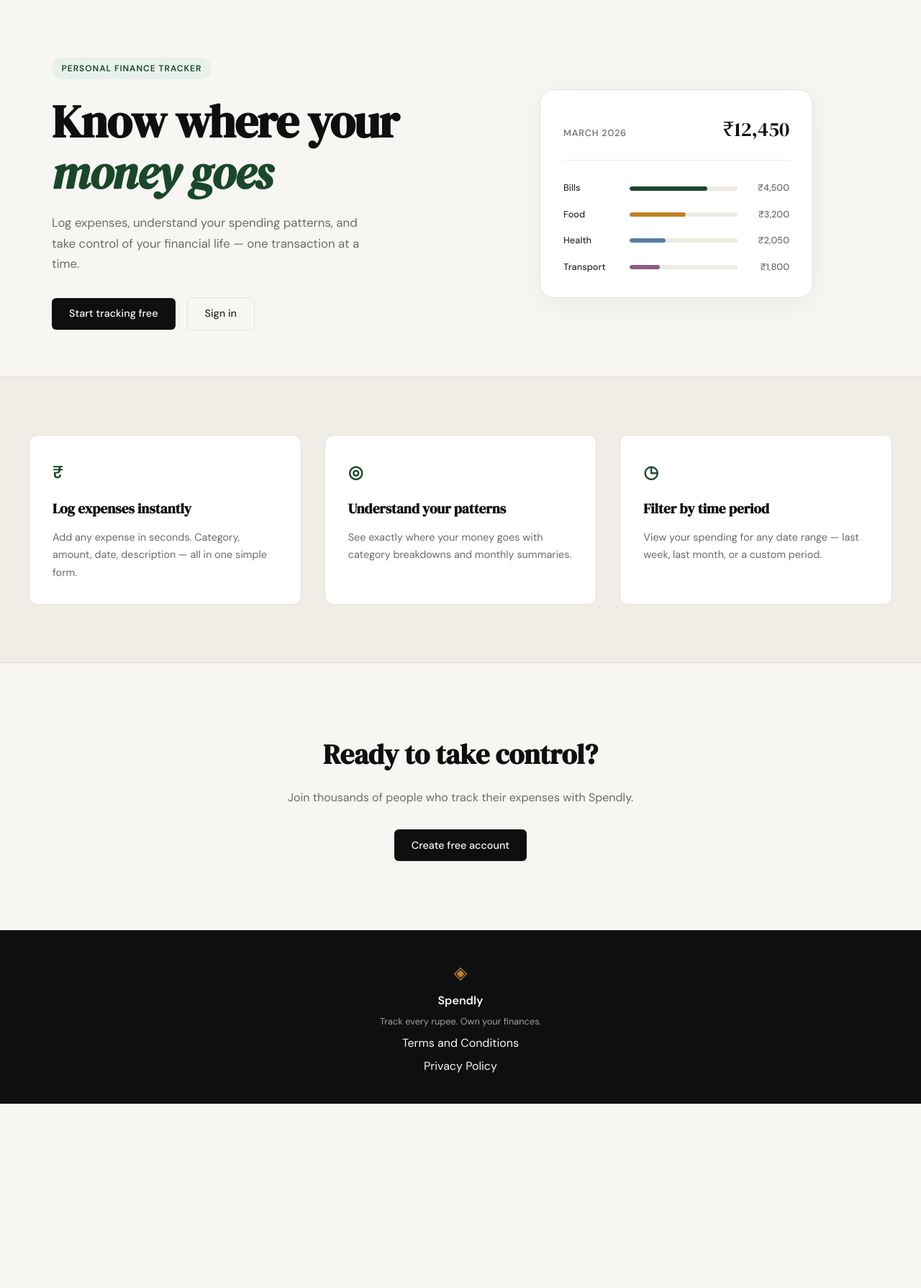
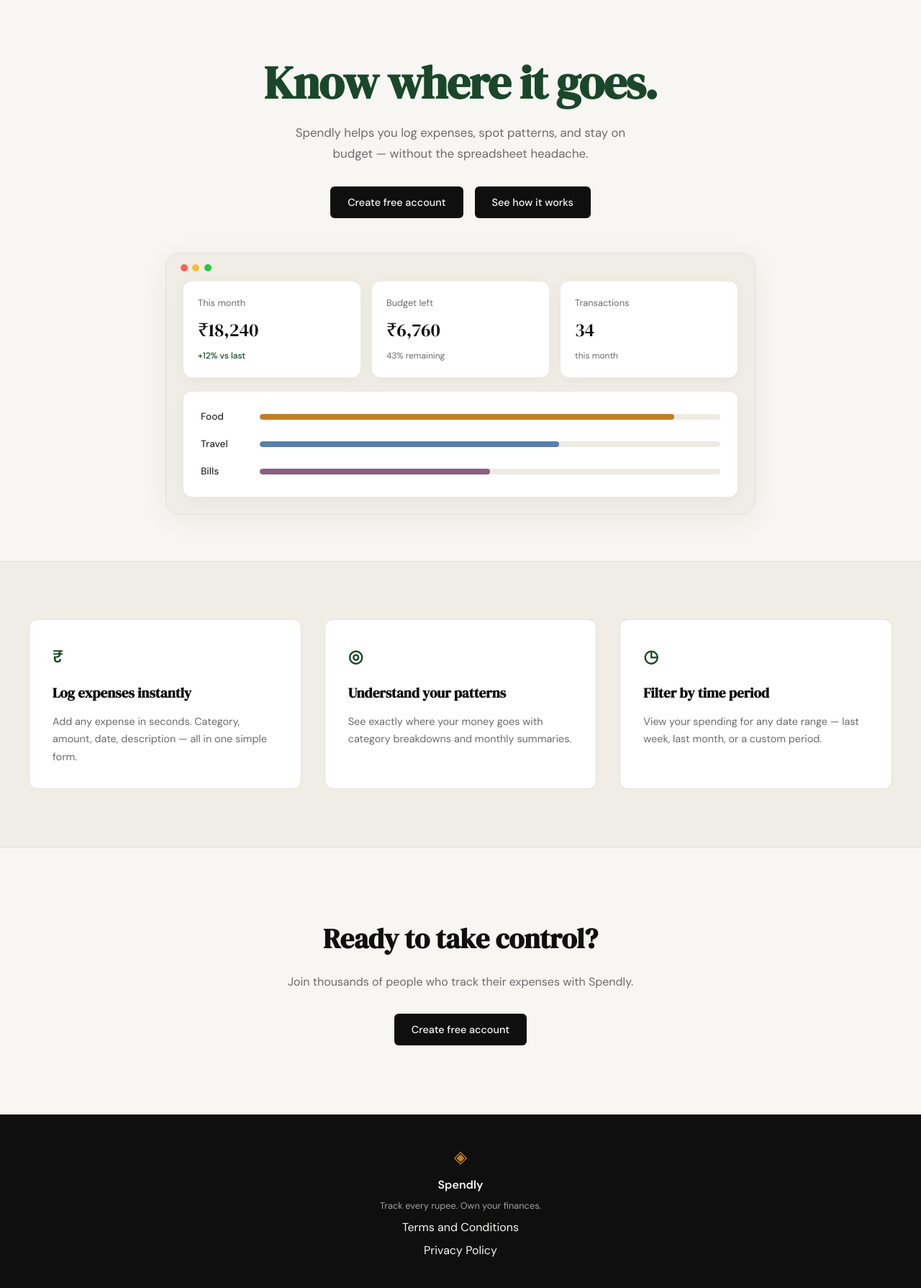
Before and after one commit to Aayush080/Spendly, a Flask app: page / in a window 1280 px wide. Shown: the part 61-1850 px from the top of the page at 72% size. Before the commit the page ends 1594 px from the top, so only its background shows below. Run offline with Flask 3, Linux system fonts and the light colour scheme.

Commit message:
Landing page improved

```diff
--- a/static/css/style.css
+++ b/static/css/style.css
@@ -125,25 +125,19 @@ a { color: inherit; text-decoration: none; }
 
 .hero {
     padding: 5rem 2rem 4rem;
-    display: grid;
-    grid-template-columns: 1fr 1fr;
-    gap: 4rem;
+    display: flex;
+    flex-direction: column;
     align-items: center;
+    gap: 3rem;
     max-width: var(--max-width);
     margin: 0 auto;
+    text-align: center;
 }
 
-.hero-badge {
-    display: inline-block;
-    background: var(--accent-light);
-    color: var(--accent);
-    font-size: 0.75rem;
-    font-weight: 600;
-    letter-spacing: 0.08em;
-    text-transform: uppercase;
-    padding: 0.35rem 0.85rem;
-    border-radius: 999px;
-    margin-bottom: 1.5rem;
+.hero-inner {
+    display: flex;
+    flex-direction: column;
+    align-items: center;
 }
 
 .hero-title {
@@ -151,20 +145,15 @@ a { color: inherit; text-decoration: none; }
     font-size: clamp(2.5rem, 5vw, 4rem);
     line-height: 1.1;
     letter-spacing: -0.02em;
-    color: var(--ink);
+    color: var(--accent);
     margin-bottom: 1.25rem;
-}
-
-.hero-title em {
-    font-style: italic;
-    color: var(--accent);
 }
 
 .hero-subtitle {
     font-size: 1.05rem;
     color: var(--ink-muted);
     line-height: 1.7;
-    max-width: 460px;
+    max-width: 480px;
     margin-bottom: 2rem;
 }
 
@@ -172,67 +161,116 @@ a { color: inherit; text-decoration: none; }
     display: flex;
     gap: 1rem;
     align-items: center;
+    justify-content: center;
 }
 
 /* ------------------------------------------------------------------ */
-/* Mock card (hero visual)                                             */
+/* Mock window (hero visual)                                           */
 /* ------------------------------------------------------------------ */
 
 .hero-visual {
     display: flex;
     justify-content: center;
+    width: 100%;
 }
 
-.mock-card {
-    background: var(--paper-card);
+.mock-window {
+    width: 100%;
+    max-width: 820px;
+    background: var(--paper-warm);
     border: 1px solid var(--border);
     border-radius: var(--radius-lg);
-    padding: 2rem;
-    width: 100%;
-    max-width: 380px;
+    overflow: hidden;
     box-shadow: 0 8px 40px rgba(0,0,0,0.06);
 }
 
-.mock-card-header {
+.mock-window-bar {
     display: flex;
-    justify-content: space-between;
-    align-items: baseline;
-    margin-bottom: 1.75rem;
-    padding-bottom: 1.25rem;
-    border-bottom: 1px solid var(--border-soft);
+    gap: 0.4rem;
+    padding: 0.9rem 1.25rem;
 }
 
-.mock-label {
-    font-size: 0.8rem;
-    font-weight: 500;
-    color: var(--ink-muted);
-    text-transform: uppercase;
-    letter-spacing: 0.06em;
+.mock-dot {
+    width: 10px;
+    height: 10px;
+    border-radius: 50%;
 }
 
-.mock-total {
+.mock-dot-red { background: #ff5f57; }
+.mock-dot-yellow { background: #ffbd2e; }
+.mock-dot-green { background: #28c840; }
+
+.mock-window-body {
+    padding: 0 1.5rem 1.5rem;
+    display: flex;
+    flex-direction: column;
+    gap: 1.25rem;
+}
+
+.mock-stats {
+    display: grid;
+    grid-template-columns: repeat(3, 1fr);
+    gap: 1rem;
+}
+
+.mock-stat-card {
+    background: var(--paper-card);
+    border-radius: var(--radius-md);
+    padding: 1.25rem;
+    box-shadow: 0 4px 20px rgba(0,0,0,0.04);
+    display: flex;
+    flex-direction: column;
+    gap: 0.4rem;
+    text-align: left;
+}
+
+.mock-stat-label {
+    font-size: 0.8rem;
+    color: var(--ink-muted);
+}
+
+.mock-stat-value {
     font-family: var(--font-display);
-    font-size: 1.75rem;
+    font-size: 1.6rem;
     color: var(--ink);
 }
 
-.mock-bars { display: flex; flex-direction: column; gap: 1rem; }
+.mock-stat-delta {
+    font-size: 0.75rem;
+    color: var(--ink-muted);
+}
+
+.mock-stat-delta-positive {
+    color: var(--accent);
+    font-weight: 500;
+}
+
+.mock-bars-card {
+    background: var(--paper-card);
+    border-radius: var(--radius-md);
+    padding: 1.5rem;
+    box-shadow: 0 4px 20px rgba(0,0,0,0.04);
+    display: flex;
+    flex-direction: column;
+    gap: 1rem;
+}
 
 .mock-bar-row {
     display: grid;
-    grid-template-columns: 80px 1fr 60px;
+    grid-template-columns: 70px 1fr;
     align-items: center;
     gap: 0.75rem;
+    text-align: left;
 }
 
 .mock-cat {
-    font-size: 0.8rem;
+    font-size: 0.85rem;
     font-weight: 500;
     color: var(--ink-soft);
 }
 
 .mock-bar-track {
-    height: 6px;
+    height: 8px;
     background: var(--border-soft);
     border-radius: 999px;
     overflow: hidden;
@@ -240,21 +278,13 @@ a { color: inherit; text-decoration: none; }
 
 .mock-bar {
     height: 100%;
-    background: var(--accent);
     border-radius: 999px;
     transition: width 0.6s ease;
 }
 
-.mock-bar-2 { background: var(--accent-2); }
-.mock-bar-3 { background: #5b7fa6; }
-.mock-bar-4 { background: #8b5e83; }
-
-.mock-amt {
-    font-size: 0.8rem;
-    font-weight: 500;
-    color: var(--ink-muted);
-    text-align: right;
-}
+.mock-bar-food { background: var(--accent-2); }
+.mock-bar-travel { background: #5b7fa6; }
+.mock-bar-bills { background: #8b5e83; }
 
 /* ------------------------------------------------------------------ */
 /* Buttons                                                             */
@@ -567,14 +597,8 @@ a { color: inherit; text-decoration: none; }
 /* ------------------------------------------------------------------ */
 
 @media (max-width: 900px) {
-    .hero {
-        grid-template-columns: 1fr;
-        text-align: center;
-    }
-
     .hero-subtitle { max-width: 100%; }
-    .hero-actions { justify-content: center; }
-    .hero-visual { display: none; }
+    .mock-stats { grid-template-columns: 1fr; }
 
     .features-inner { grid-template-columns: 1fr; }
 }
--- a/templates/landing.html
+++ b/templates/landing.html
@@ -6,55 +6,60 @@
 
 <section class="hero">
     <div class="hero-inner">
-        <div class="hero-badge">Personal Finance Tracker</div>
-        <h1 class="hero-title">
-            Know where your<br>
-            <em>money goes</em>
-        </h1>
+        <h1 class="hero-title">Know where it goes.</h1>
         <p class="hero-subtitle">
-            Log expenses, understand your spending patterns,
-            and take control of your financial life —
-            one transaction at a time.
+            Spendly helps you log expenses, spot patterns, and stay
+            on budget — without the spreadsheet headache.
         </p>
         <div class="hero-actions">
-            <a href="{{ url_for('register') }}" class="btn-primary">Start tracking free</a>
-            <a href="{{ url_for('login') }}" class="btn-ghost">Sign in</a>
+            <a href="{{ url_for('register') }}" class="btn-primary">Create free account</a>
+            <a href="#" class="btn-primary">See how it works</a>
         </div>
     </div>
     <div class="hero-visual">
-        <div class="mock-card">
-            <div class="mock-card-header">
-                <span class="mock-label">March 2026</span>
-                <span class="mock-total">₹12,450</span>
+        <div class="mock-window">
+            <div class="mock-window-bar">
+                <span class="mock-dot mock-dot-red"></span>
+                <span class="mock-dot mock-dot-yellow"></span>
+                <span class="mock-dot mock-dot-green"></span>
             </div>
-            <div class="mock-bars">
-                <div class="mock-bar-row">
-                    <span class="mock-cat">Bills</span>
-                    <div class="mock-bar-track">
-                        <div class="mock-bar" style="width: 72%"></div>
+            <div class="mock-window-body">
+                <div class="mock-stats">
+                    <div class="mock-stat-card">
+                        <span class="mock-stat-label">This month</span>
+                        <span class="mock-stat-value">₹18,240</span>
+                        <span class="mock-stat-delta mock-stat-delta-positive">+12% vs last</span>
                     </div>
-                    <span class="mock-amt">₹4,500</span>
+                    <div class="mock-stat-card">
+                        <span class="mock-stat-label">Budget left</span>
+                        <span class="mock-stat-value">₹6,760</span>
+                        <span class="mock-stat-delta">43% remaining</span>
+                    </div>
+                    <div class="mock-stat-card">
+                        <span class="mock-stat-label">Transactions</span>
+                        <span class="mock-stat-value">34</span>
+                        <span class="mock-stat-delta">this month</span>
+                    </div>
                 </div>
-                <div class="mock-bar-row">
-                    <span class="mock-cat">Food</span>
-                    <div class="mock-bar-track">
-                        <div class="mock-bar mock-bar-2" style="width: 52%"></div>
+                <div class="mock-bars-card">
+                    <div class="mock-bar-row">
+                        <span class="mock-cat">Food</span>
+                        <div class="mock-bar-track">
+                            <div class="mock-bar mock-bar-food" style="width: 90%"></div>
+                        </div>
                     </div>
-                    <span class="mock-amt">₹3,200</span>
-                </div>
-                <div class="mock-bar-row">
-                    <span class="mock-cat">Health</span>
-                    <div class="mock-bar-track">
-                        <div class="mock-bar mock-bar-3" style="width: 33%"></div>
+                    <div class="mock-bar-row">
+                        <span class="mock-cat">Travel</span>
+                        <div class="mock-bar-track">
+                            <div class="mock-bar mock-bar-travel" style="width: 65%"></div>
+                        </div>
                     </div>
-                    <span class="mock-amt">₹2,050</span>
-                </div>
-                <div class="mock-bar-row">
-                    <span class="mock-cat">Transport</span>
-                    <div class="mock-bar-track">
-                        <div class="mock-bar mock-bar-4" style="width: 28%"></div>
+                    <div class="mock-bar-row">
+                        <span class="mock-cat">Bills</span>
+                        <div class="mock-bar-track">
+                            <div class="mock-bar mock-bar-bills" style="width: 50%"></div>
+                        </div>
                     </div>
-                    <span class="mock-amt">₹1,800</span>
                 </div>
             </div>
         </div>
```
